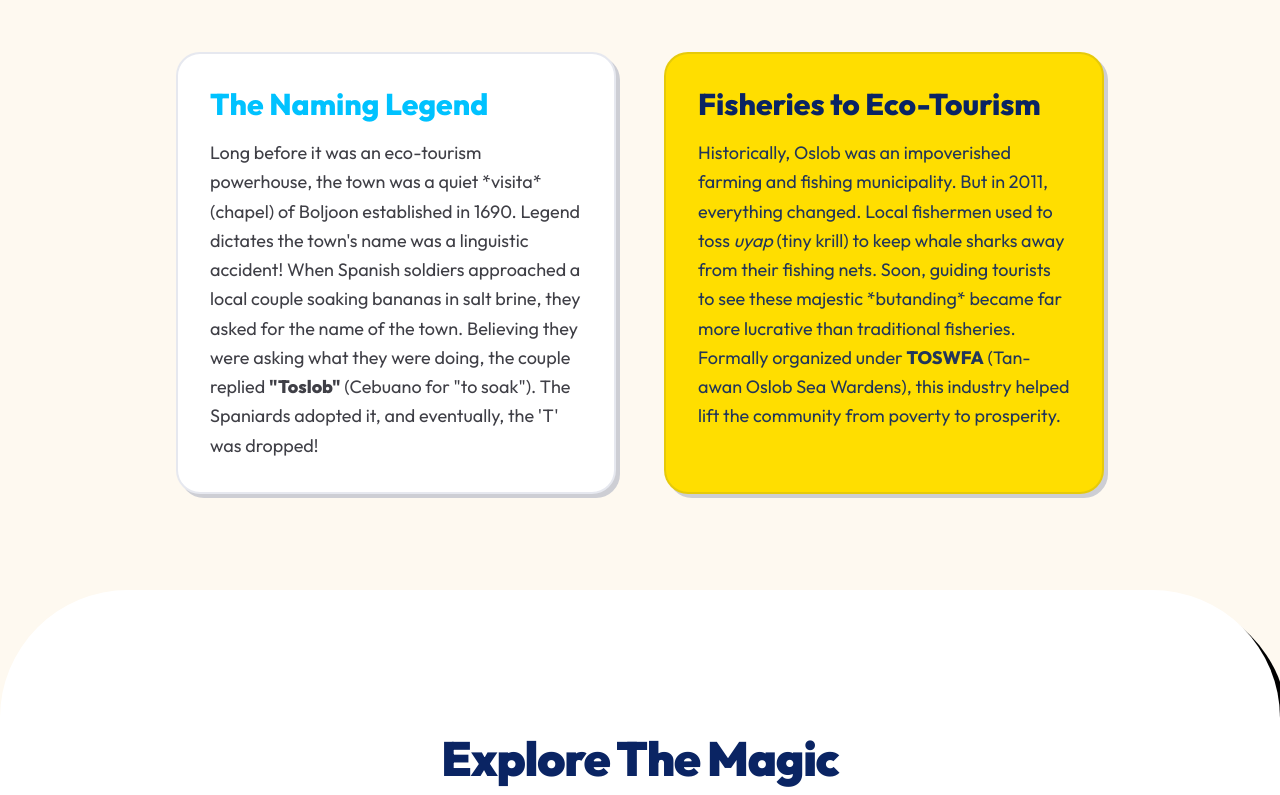
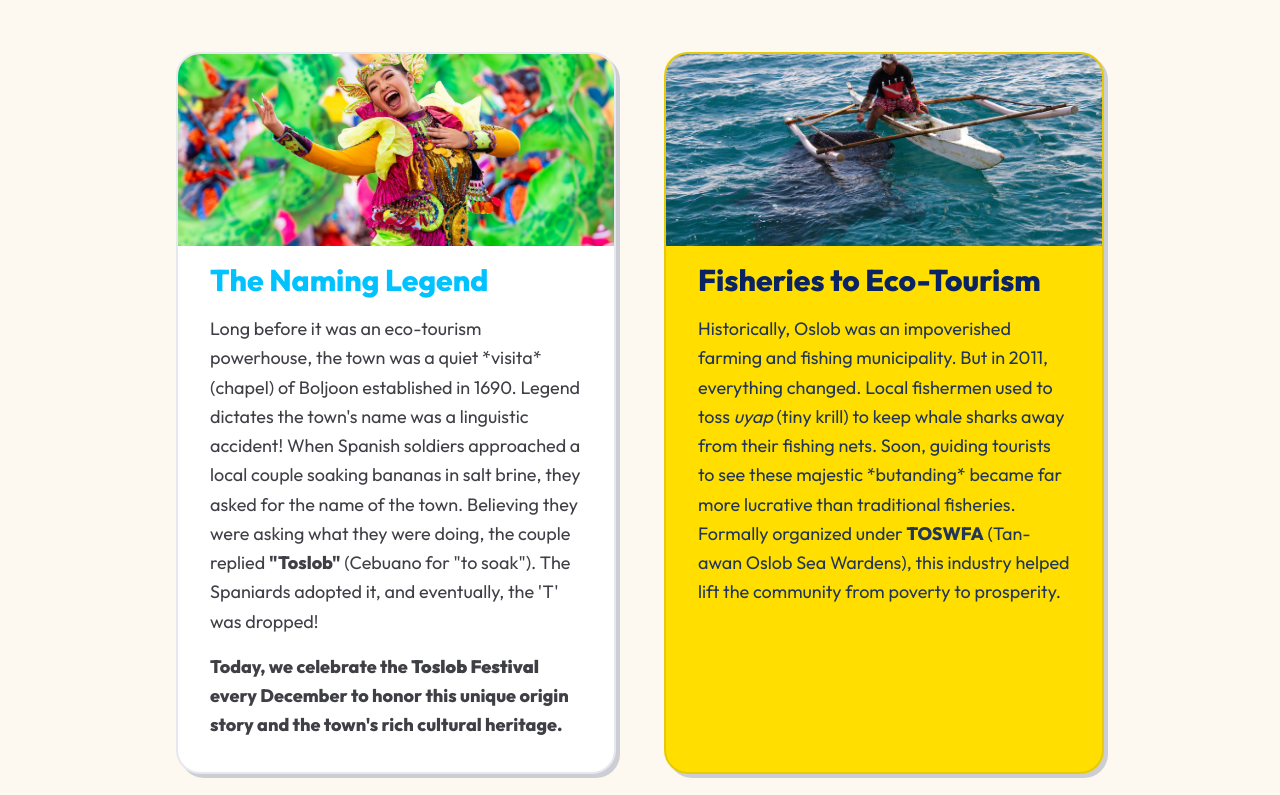
Before and after one commit to hugh-vergara/Oslob-Website, a React (Vite) app: page / in a window 1280 px wide. Shown: the part 920-1715 px from the top of the page. Built offline with nearby package versions, Linux system fonts and the light colour scheme.

Commit message:
added images on the history part

```diff
--- a/src/components/HistorySection.tsx
+++ b/src/components/HistorySection.tsx
@@ -24,12 +24,18 @@ export default function HistorySection() {
             whileInView={{ opacity: 1, x: 0 }}
             transition={{ type: "spring", bounce: 0.3, delay: 0.2 }}
             viewport={{ once: true }}
-            className="bg-white p-8 rounded-3xl shadow-fun-soft border-2 border-oslob-blue/10"
+            className="bg-white rounded-3xl shadow-fun-soft border-2 border-oslob-blue/10 overflow-hidden"
           >
+            <img src="/toslob-festival.jpg" alt="Toslob Festival" className="w-full h-48 object-cover mb-4" />
+            <div className="p-8 pt-0">
               <h4 className="text-3xl font-display font-bold text-oslob-cyan mb-4">The Naming Legend</h4>
               <p className="text-zinc-700 leading-relaxed text-lg">
                 Long before it was an eco-tourism powerhouse, the town was a quiet *visita* (chapel) of Boljoon established in 1690. Legend dictates the town's name was a linguistic accident! When Spanish soldiers approached a local couple soaking bananas in salt brine, they asked for the name of the town. Believing they were asking what they were doing, the couple replied <strong>"Toslob"</strong> (Cebuano for "to soak"). The Spaniards adopted it, and eventually, the 'T' was dropped!
               </p>
+              <p className="text-zinc-700 leading-relaxed text-lg mt-4 font-bold text-oslob-pink">
+                Today, we celebrate the <strong>Toslob Festival</strong> every December to honor this unique origin story and the town's rich cultural heritage.
+              </p>
+            </div>
           </motion.div>
 
           <motion.div
@@ -37,12 +43,15 @@ export default function HistorySection() {
             whileInView={{ opacity: 1, x: 0 }}
             transition={{ type: "spring", bounce: 0.3, delay: 0.4 }}
             viewport={{ once: true }}
-            className="bg-oslob-yellow p-8 rounded-3xl shadow-fun-soft border-2 border-oslob-blue/10"
+            className="bg-oslob-yellow rounded-3xl shadow-fun-soft border-2 border-oslob-blue/10 overflow-hidden"
           >
-            <h4 className="text-3xl font-display font-bold text-oslob-blue mb-4">Fisheries to Eco-Tourism</h4>
-            <p className="text-oslob-blue/90 leading-relaxed text-lg">
+            <img src="/fisherman.jpg" alt="Fishermen of Oslob" className="w-full h-48 object-cover mb-4" />
+            <div className="p-8 pt-0 text-oslob-blue">
+              <h4 className="text-3xl font-display font-bold mb-4 text-oslob-blue">Fisheries to Eco-Tourism</h4>
+              <p className="opacity-90 leading-relaxed text-lg">
                 Historically, Oslob was an impoverished farming and fishing municipality. But in 2011, everything changed. Local fishermen used to toss <em>uyap</em> (tiny krill) to keep whale sharks away from their fishing nets. Soon, guiding tourists to see these majestic *butanding* became far more lucrative than traditional fisheries. Formally organized under <strong>TOSWFA</strong> (Tan-awan Oslob Sea Wardens), this industry helped lift the community from poverty to prosperity.
               </p>
+            </div>
           </motion.div>
         </div>
 
```
Also changed, not shown: public/fisherman.jpg (added), public/toslob-festival.jpg (added). Lines whose indentation alone changed are shown as unchanged.
